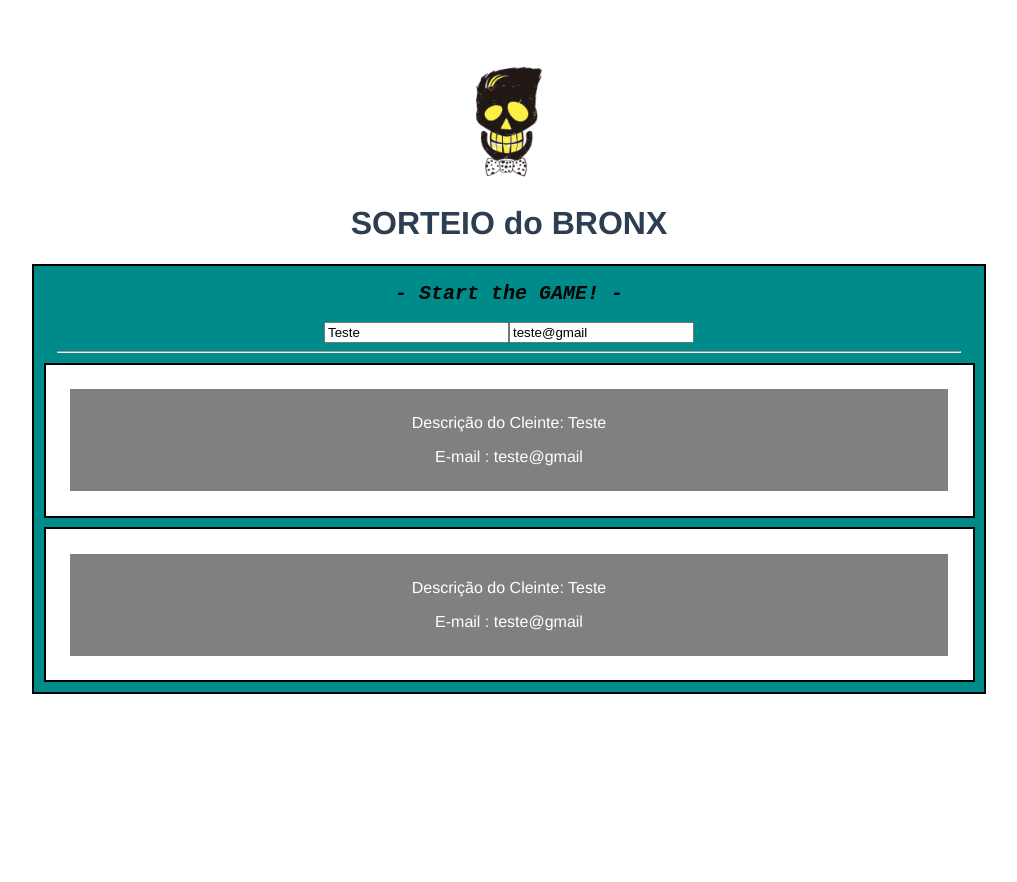
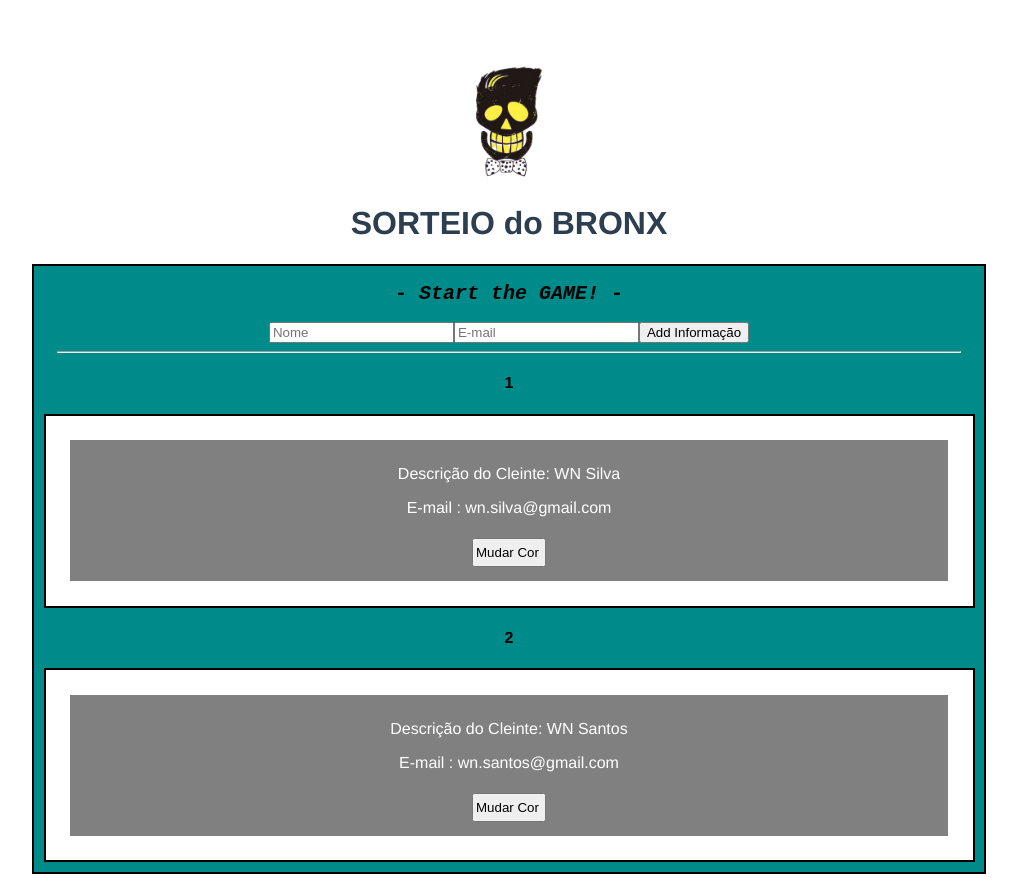
Before and after one commit to WN-Bronx/Sorteio-WN, a Vue app: page / in a window 1280 px wide. Shown: the whole page, without its empty margins (131-1148 px from the left). Before the commit the page ends 800 px from the top, so only its background shows below. Built offline with nearby package versions, Linux system fonts and the light colour scheme.

Commit message:
commitando

```diff
--- a/src/App.vue
+++ b/src/App.vue
@@ -5,20 +5,17 @@
       <h1>SORTEIO do BRONX</h1>
       <div class="div-principal">
         <h2 class="h2">- Start the GAME! -</h2>
-        <input type="text" v-model="addTeste.nome">
-        <input type="text" v-model="addTeste.email">
+        <input type="text" placeholder="Nome" v-model="nomeField">
+        <input type="email" placeholder="E-mail" v-model="emailField">
+        <button @click="adicionarPessoa" class="btn-style">Add Informação</button>
         <hr class="hr">
+        <!-- Adicionando Pessoa a Lista-->
+        <div v-for="(lista,index) in lista" :key="lista.id">
+          <h4>{{ index + 1 }}</h4>
+          <AddPessoa :addLista="lista"/>
+        </div>
 
-        <AddPessoa :addLista="addTeste"/>
-        <AddPessoa :addLista="addTeste"/>
       </div>
-
-
-
-      <!--div v-for="(AddPessoa,index) in add" :key="AddPessoa.id">
-        <h6>{{index + 1 }}
-        <AddPessoa :add="add"/>
-      </div-->
     </div>
    <div>
    </div>
@@ -33,17 +30,31 @@ export default {
   name: 'App',
   data(){
     return {
-      nomeWN: "WN SANTOS",
-      emailWN: "juca@gmail.com",
-      addTeste: {
-        nome: "Teste",
-        email: "teste@gmail"
-      }
+      nomeField: "",
+      emailField: "",
+      lista: [ {
+        id: "1",
+        nome: "WN Silva",
+        email: "wn.silva@gmail.com"
+        },{
+        id: "2",
+        nome: "WN Santos",
+        email: "wn.santos@gmail.com"
+        },
+      ]
     }
   },
   components: {
     AddPessoa,
   },
+
+  methods: {
+    adicionarPessoa: function() {
+    this.lista.push({nome: this.nomeField, email:this.emailField, id:Date.now()})
+    this.nomeField = "";
+    this.emailField = "";
+    }
+  }
 }
 </script>
 
--- a/src/components/AddPessoa.vue
+++ b/src/components/AddPessoa.vue
@@ -1,10 +1,9 @@
 <template>
     <div class="div-principal">
-        <div :class="{'lista': !iSorteado}">
-            <!--input type="text" v-model="nome">
-            <input type="text" v-model="email" -->
+        <div :class="{'lista': !iSorteado,'lista-sorteado': iSorteado}">
             <p>Descrição do Cleinte: {{ addLista.nome }}</p>
             <p>E-mail : {{ addLista.email }}</p>
+            <button @click="corSorteada" class="btn-style">Mudar Cor</button>
         </div>
         <!--input class="input-form" type="text" v-model="nomeField" id="name" placeholder="Informe seu Name">
         <input class="input-form" type="email" v-model="emailField" id="name" placeholder="Informe seu E-mail">
@@ -23,14 +22,12 @@ export default {
     },
     props:{
         addLista: Object
+    },
+    methods:{
+        corSorteada: function(){
+            this.iSorteado = !this.iSorteado;
+        }
     }
-
-    //methods: {
-        //adicionarPessoa: function() {
-        //this.add.push({nome: this.nomeField, email:this.emailField, id:Date.now()})
-        //this.nomeField = "";
-        //this.emailField = "";
-    //}
 }
 </script>
 
```
